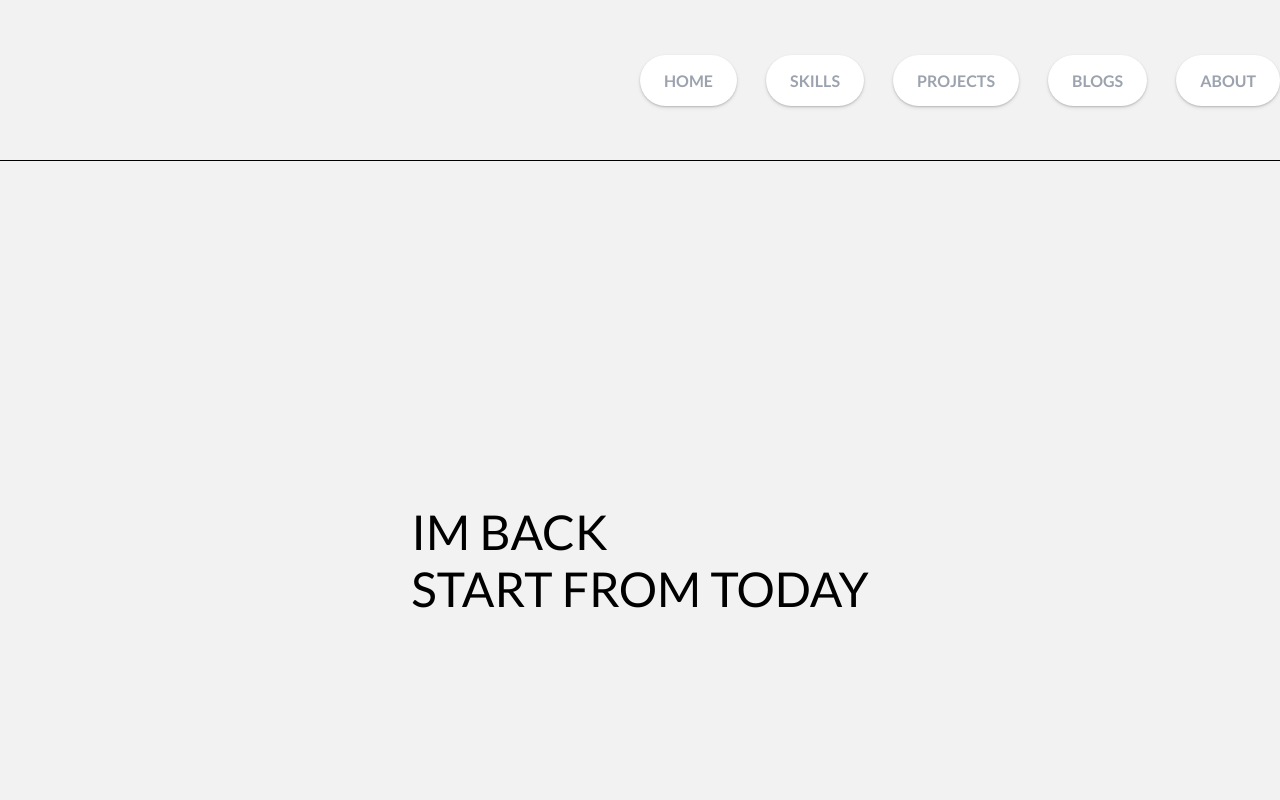
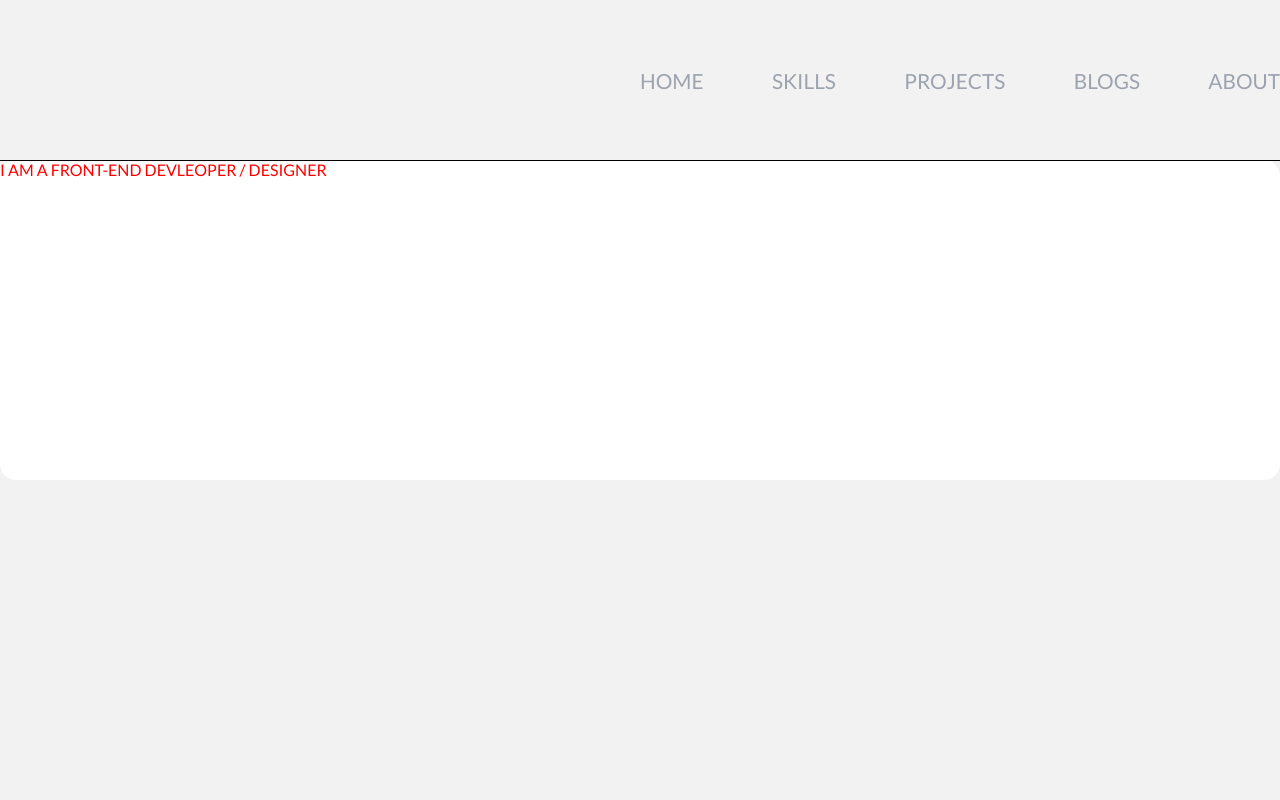
Before and after one commit to hoainb1303/hoai-portfolio, a Next.js app: page / in a window 1280 px wide. Shown: the top 800 px of the page. Built offline with nearby package versions, Linux system fonts and the light colour scheme.

Commit message:
Change navbar style, set up hero section

```diff
--- /dev/null
+++ b/components/Hero.module.css
@@ -0,0 +1,20 @@
+.hero {
+  position: flex;
+  margin: auto;
+
+  height: 20rem;
+  width: 100%;
+
+  background: var(--bg);
+}
+
+.heroContent {
+  color: red;
+  margin: auto;
+
+  height: 100%;
+  max-width: 1440px;
+  border-radius: 1rem;
+
+  background: white;
+}
--- /dev/null
+++ b/components/Hero.tsx
@@ -0,0 +1,14 @@
+import React from "react";
+import styles from "./Hero.module.css";
+
+const Hero = () => {
+  return (
+    <section className={`${styles.hero}`}>
+      <div className={`${styles.heroContent}`}>
+        I AM A FRONT-END DEVLEOPER / DESIGNER
+      </div>
+    </section>
+  );
+};
+
+export default Hero;
--- a/components/NavBar.module.css
+++ b/components/NavBar.module.css
@@ -41,23 +41,21 @@
 .navItem {
   position: relative;
 
-  padding: var(--spacing-4) var(--spacing-6);
-
-  border-radius: 10rem;
   color: var(--gray-400);
 
-  background: white;
-  box-shadow: var(--shadow-s);
-
-  font-size: 1rem;
-  font-weight: 700;
+  font-size: 1.3rem;
+  font-weight: 500;
 
   cursor: pointer;
   transition: 0.2s ease;
+
+  /* outline: 1px solid red; */
 }
 
 .navItem:hover {
   color: var(--gray-900);
+
+  font-weight: 900;
 }
 
 .navItem::after {
@@ -71,15 +69,12 @@
   top: 50%;
   left: 0;
 
-  background: red;
+  background: var(--indigo-500);
 
-  opacity: 0;
-  scale: 0.2;
-  transform: translate(-50%, -50%);
-  transition: 1s ease;
+  transform: translate(-150%, -50%) scale(0);
+  transition: 0.2s ease;
 }
 
 .navItem:hover::after {
-  opacity: 1;
-  scale: 1;
+  transform: translate(-150%, -50%) scale(1);
 }
--- a/src/app/layout.tsx
+++ b/src/app/layout.tsx
@@ -2,7 +2,7 @@ import type { Metadata } from "next";
 import { Geist, Geist_Mono, Fira_Sans, Lato } from "next/font/google";
 import "./globals.css";
 
-import NavBar from "@/../components/NavBar";
+import NavBar from "../../components/NavBar";
 
 const geistSans = Geist({
   variable: "--font-geist-sans",
--- a/src/app/page.tsx
+++ b/src/app/page.tsx
@@ -1,14 +1,12 @@
 import Image from "next/image";
 import styles from "./page.module.css";
+
+import Hero from "../../components/Hero";
 
 export default function Home() {
   return (
     <>
-      <section className={styles.homeSection}>
-        <div className={styles.container}>
-          IM BACK <br /> START FROM TODAY
-        </div>
-      </section>
+      <Hero></Hero>
       <section id="skills" className={styles.homeSection}>
         <div className={styles.container}>SKILLS</div>
       </section>
```
Also changed, not shown: src/app/blogs/page.tsx (added, +7 -0 lines).
